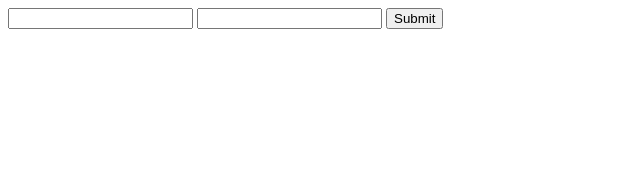
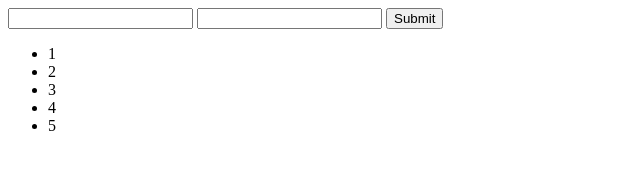
Before and after one commit to Jarai-jie/9102-12-02, a plain HTML site: page index.html in a window 1280 px wide. Shown: the full height of the page, 0-640 px from the left. Drawn offline with Linux system fonts and the light colour scheme.

Commit message:
主体开发完成

```diff
--- a/index.html
+++ b/index.html
@@ -12,5 +12,19 @@
 	<input type="submit">
 
 	<!-- 头部开发完成 -->
+
+	<!-- 主体开发 -->
+
+	<section>
+		<ul>
+			<li>1</li>
+			<li>2</li>
+			<li>3</li>
+			<li>4</li>
+			<li>5</li>
+		</ul>
+	</section>
+
+	<!-- 主体开发完成 -->
 </body>
 </html>
```
